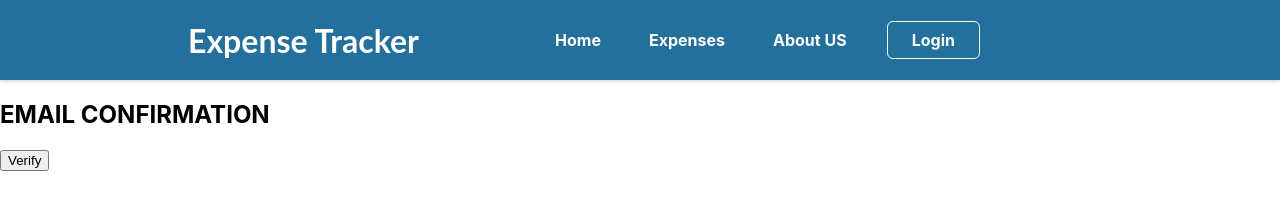
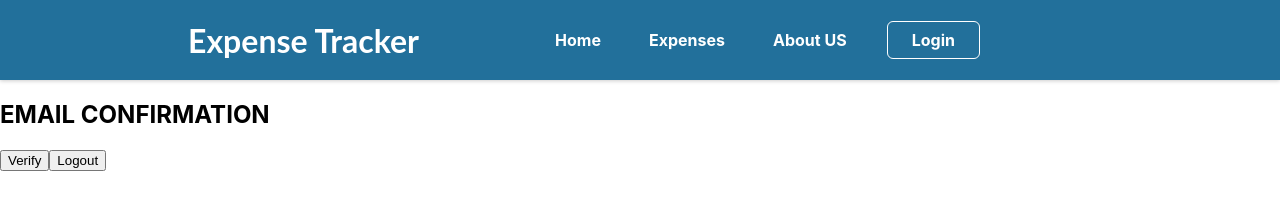
Before and after one commit to sravanisravs1/ExpenseTrackerUsingReact, a React (Create React App) app: page /verifyemail in a window 1280 px wide. Shown: the top 221 px of the page. Built offline with nearby package versions, Linux system fonts and the light colour scheme.

Commit message:
Logout Button

```diff
--- a/src/App.js
+++ b/src/App.js
@@ -6,6 +6,7 @@ import Header from './components/Header/Header';
 import Welcome from "./components/pages/Welcome";
 import CompleteProfile from './components/pages/CompleteProfile';
 import VerifyEmail from "./components/pages/VerifyEmail";
+import { AuthContextProvider } from "./store/Auth-Context";
 
 var router = createBrowserRouter( [
   {
@@ -21,9 +22,9 @@ var router = createBrowserRouter( [
 ]);
 function App() {
   return (
-    <Fragment>
+    <AuthContextProvider>
       <RouterProvider router={router} />
-    </Fragment>
+    </AuthContextProvider>
   );
 }
 
--- a/src/components/Header/Header.js
+++ b/src/components/Header/Header.js
@@ -1,9 +1,12 @@
-import React from 'react';
+import React, { useContext } from 'react';
 import { NavLink, Outlet, useNavigate } from 'react-router-dom';
+import AuthContext from '../../store/Auth-Context';
 import classes from './Header.module.css';
 
 
 const MainNavigation = () => {
+  const authCtx = useContext(AuthContext);
+  const isLoggedIn= authCtx.isLoggedIn;
   const history = useNavigate();
   const loginHandler = ()=>{
     //setLogin(true)
@@ -22,7 +25,7 @@ const MainNavigation = () => {
           <li><NavLink>About US</NavLink></li>
 
           <li>
-            <button onClick={loginHandler}>Login</button>
+            {!isLoggedIn?(<button onClick={loginHandler}>Login</button>):<button onClick={authCtx.logout}>Logout</button>}
           </li>
         </ul>
       </nav>
--- a/src/components/SignUp/Signup.js
+++ b/src/components/SignUp/Signup.js
@@ -1,11 +1,13 @@
-import { useState, useRef, Fragment} from 'react';
+import { useState, useRef, Fragment,useContext} from 'react';
 
 import { NavLink ,useNavigate} from 'react-router-dom';
 import classes from './SignUp.module.css';
+import AuthContext from '../../store/Auth-Context';
 
 
 
 const Signup = () => {
+  const authCtx = useContext(AuthContext);
   const emailInputRef = useRef();
   const passwordInputRef = useRef();
   const confirmPasswordInputRef = useRef();
@@ -70,9 +72,10 @@ const Signup = () => {
     })
     .then((data) => {
       if(data){
-      console.log('sign up successful',data)
+      console.log('successful',data)
       history('/verifyemail')
       localStorage.setItem("token" , data.idToken);
+      authCtx.setToken(data.idToken);
       return  alert('Success');
       }
     })
--- a/src/components/pages/VerifyEmail.js
+++ b/src/components/pages/VerifyEmail.js
@@ -1,10 +1,19 @@
-import React, { useState } from 'react';
+import React, { useContext, useState } from 'react';
 import Button from 'react-bootstrap/Button';
 import axios from 'axios';
 import { Container } from 'react-bootstrap';
+import AuthContext from '../../store/Auth-Context';
+import { useNavigate } from 'react-router-dom';
 
 
 function VerifyEmail(props) {
+    const authCtx=useContext(AuthContext);
+    const history=useNavigate();
+    const logoutHandler=()=>{
+        authCtx.logout();
+        history('/');
+        localStorage.removeItem('userEmail')
+    }
     //const[notification,setNotification] = useState('Please Verify your email to proceed')
     const emailConfirmationHandler= async()=>{
         try{
@@ -22,10 +31,12 @@ function VerifyEmail(props) {
         }
     }
     return (
-        <Container className=''>
+        <Container style={{backgroundcolor:'blue'}}>
            <h2>EMAIL CONFIRMATION</h2>
-           <Button className="me-2" variant='info' onClick={emailConfirmationHandler}>Verify</Button>
-
+           <div>
+            <Button variant='outline-info' onClick={emailConfirmationHandler}>Verify</Button>
+            <Button onClick={logoutHandler}>Logout</Button>
+           </div>
         </Container>
     );
 }
--- /dev/null
+++ b/src/store/Auth-Context.js
@@ -0,0 +1,58 @@
+import React, { useState } from 'react';
+import { useNavigate } from 'react-router-dom';
+
+
+
+const AuthContext = React.createContext({
+  token: '',
+  // user:'',
+  isLoggedIn: '',
+  login: (token) => {},
+  logout: () => {},
+});
+
+
+
+export const AuthContextProvider = (props) => {
+
+  const [token, setToken] = useState(null);
+  //const[isLoggedIn,setIsLoggedIn] = useState(false)
+  // const {user,setUser}= useState(null);
+
+  const userIsLoggedIn = !!(localStorage.getItem('token'));
+
+  // const addUser =(email)=>{
+  //   setUser(email)
+  // }
+
+  const loginHandler = (token) => {
+    setToken(token);
+
+    localStorage.setItem('token', token);
+
+  };
+
+  const logoutHandler = () =>{
+    setToken(null)
+
+    localStorage.removeItem('token');
+    //localStorage.removeItem('kodurusravani813@gmail.com')
+  }
+
+
+  const contextValue = {
+    token: token,
+    // user:addUser,
+    isLoggedIn: userIsLoggedIn,
+    login: loginHandler,
+    logout:logoutHandler,
+  };
+
+  return (
+    <AuthContext.Provider value={contextValue}>
+      {props.children}
+    </AuthContext.Provider>
+  );
+};
+
+export default AuthContext;
```
